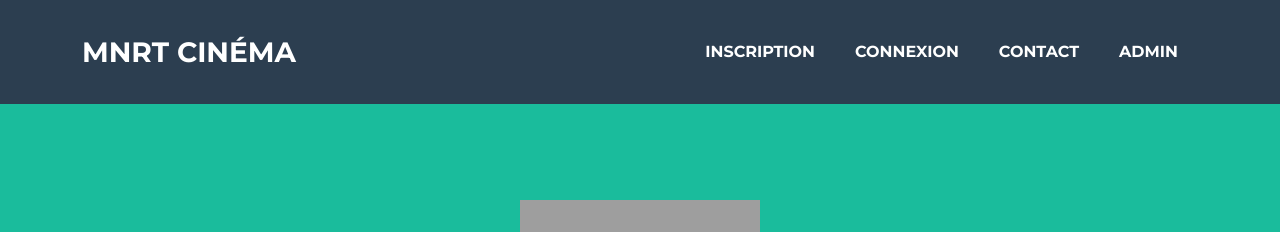
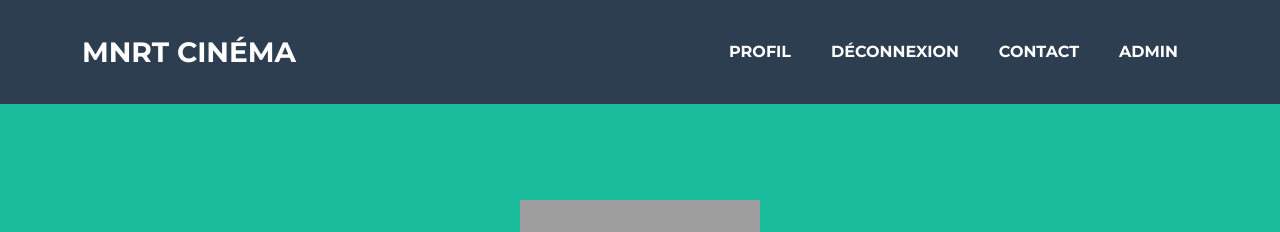
Before and after one commit to MLSFalcon/Projet_Cinema, a PHP site: page /index.php in a window 1280 px wide. Shown: the top 232 px of the page. Run offline with PHP 8.4, Linux system fonts and the light colour scheme; a user stored in the database is signed in; some libraries are stand-ins or nearby versions; grey boxes are pictures that could not be loaded.

Commit message:
fix(index): affichage des boutons selon si on est connecté ou pas ou admin

```diff
--- a/index.php
+++ b/index.php
@@ -1,5 +1,5 @@
 <!DOCTYPE html>
-<html lang="en">
+<html data-bs-theme="dark" lang="fr">
 <head>
     <meta charset="utf-8" />
     <meta name="viewport" content="width=device-width, initial-scale=1, shrink-to-fit=no" />
@@ -14,7 +14,7 @@
     <link href="https://fonts.googleapis.com/css?family=Montserrat:400,700" rel="stylesheet" type="text/css" />
     <link href="https://fonts.googleapis.com/css?family=Lato:400,700,400italic,700italic" rel="stylesheet" type="text/css" />
     <!-- Core theme CSS (includes Bootstrap)-->
-    <link href="css/styles.css" rel="stylesheet" />
+    <link href="CSS/styles.css" rel="stylesheet" />
 </head>
 <body id="page-top">
 <!-- Navigation-->
@@ -27,10 +27,29 @@
         </button>
         <div class="collapse navbar-collapse" id="navbarResponsive">
             <ul class="navbar-nav ms-auto">
-                <li class="nav-item mx-0 mx-lg-1"><a class="nav-link py-3 px-0 px-lg-3 rounded" href="register.php">Inscription</a></li>
-                <li class="nav-item mx-0 mx-lg-1"><a class="nav-link py-3 px-0 px-lg-3 rounded" href="login.php">Connexion</a></li>
+                <?php
+                session_start();
+                if (isset($_SESSION['id_user'])) {
+                    echo '
+                        <li class="nav-item mx-0 mx-lg-1"><a class="nav-link py-3 px-0 px-lg-3 rounded" href="profil.php">Profil</a></li>
+                        <li class="nav-item mx-0 mx-lg-1"><a class="nav-link py-3 px-0 px-lg-3 rounded" href="traitement/gestionDeconnexion.php">Déconnexion</a></li>
+                    ';
+                }else{
+                    echo '
+                        <li class="nav-item mx-0 mx-lg-1"><a class="nav-link py-3 px-0 px-lg-3 rounded" href="register.php">Inscription</a></li>
+                        <li class="nav-item mx-0 mx-lg-1"><a class="nav-link py-3 px-0 px-lg-3 rounded" href="login.php">Connexion</a></li>
+                        ';
+                }
+                ?>
                 <li class="nav-item mx-0 mx-lg-1"><a class="nav-link py-3 px-0 px-lg-3 rounded" href="#contact">Contact</a></li>
-                <li class="nav-item mx-0 mx-lg-1"><a class="nav-link py-3 px-0 px-lg-3 rounded" href="admin.php">Admin</a></li>
+                <!--Si les gens on pas de compte ou un potentiel problème pour créer un compte, on fait comment pour leur email?-->
+                <?php
+                if (isset($_SESSION['id_user'])) {
+                    if ($_SESSION['role'] == 'admin') {
+                        echo '<li class="nav-item mx-0 mx-lg-1"><a class="nav-link py-3 px-0 px-lg-3 rounded" href="admin.php">Admin</a></li>';
+                    }
+                }
+                ?>
             </ul>
         </div>
     </div>
--- a/traitement/gestionLogin.php
+++ b/traitement/gestionLogin.php
@@ -13,6 +13,7 @@ if (isset($_POST['mdp'])){
         session_start();
         $_SESSION['nom'] = $donnee['nom'];
         $_SESSION['id_user'] = $donnee['id_user'];
+        $_SESSION['role'] = $donnee['role'];
         header("location:../index.php");
     }
     else{
```
Also changed, not shown: profil.php (added, +8 -0 lines).
